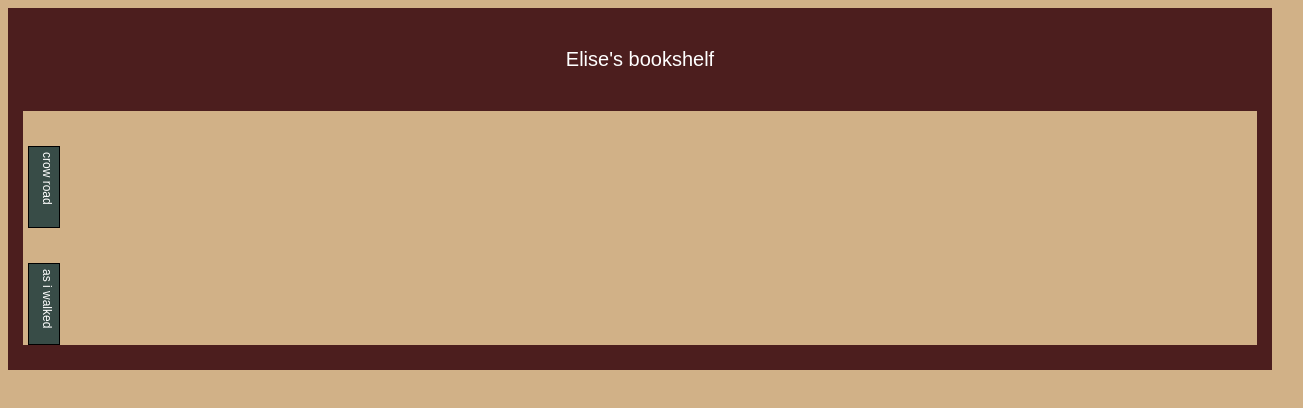
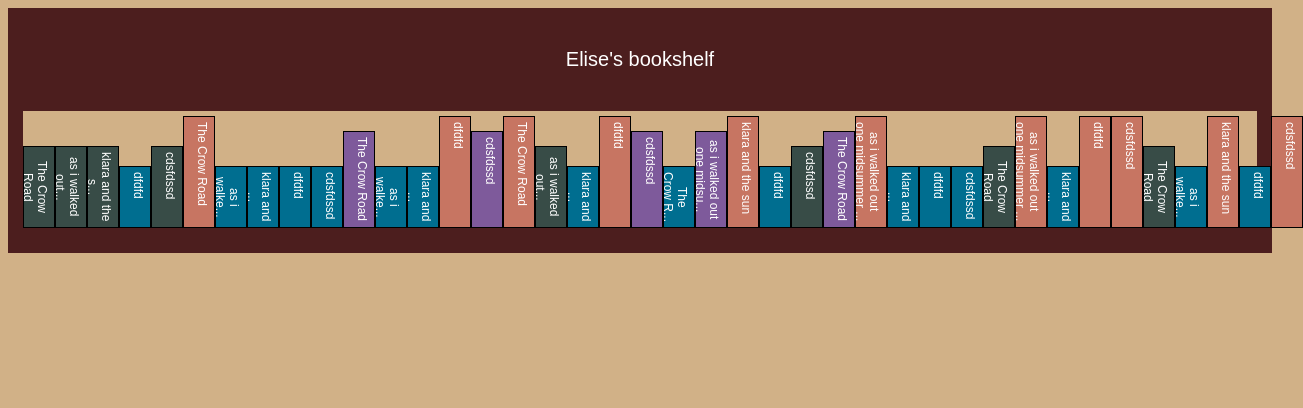
Before and after one commit to elise1365/bookcaseSite, a plain HTML site: page homepage.html in a window 1280 px wide. Shown: the whole page, 1303 px wide, since content can reach past the window. Drawn offline with Linux system fonts and the light colour scheme.

Commit message:
got the books in one line

```diff
--- a/script.js
+++ b/script.js
@@ -20,30 +20,42 @@ function drawBooks(listOfBooks) {
         let randNum = Math.floor(Math.random() * 4) +1;
         // alert(randNum);
         let className;
+        let title = listOfBooks[i];
         if(randNum == 1){
             className = "bookSpine1"
+            if(listOfBooks[i].length > 15){
+                title = title.slice(0,15);
+                title += "...";
+            }
         }
         else if(randNum == 2){
             className = "bookSpine2"
+            if(listOfBooks[i].length > 30){
+                title = title.slice(0,30);
+                title += "...";
+            }
         }
         else if(randNum == 3){
             className = "bookSpine3"
+            if(listOfBooks[i].length > 10){
+                title = title.slice(0,10);
+                title += "...";
+            }
         }
-        else if(randNum == 4){
+        else{
             className = "bookSpine4"
+            if(listOfBooks[i].length > 25){
+                title = title.slice(0,25);
+                title += "...";
+            }
         }
 
         const bookSpine = document.createElement("div");
         bookSpine.className = className + " bookSpine";
-
-        let title = listOfBooks[i];
-        if(listOfBooks[i].length > 12){
-            title = title.slice(0,12);
-        }
 
         bookSpine.innerText = title;
         bookShelf.appendChild(bookSpine);
     }
 }
 
-window.onload = drawBooks(["crow road", "as i walked out one midsummer morning"]);
+window.onload = drawBooks(["The Crow Road", "as i walked out one midsummer morning", "klara and the sun", "dfdfd", "cdsfdssd", "The Crow Road", "as i walked out one midsummer morning", "klara and the sun", "dfdfd", "cdsfdssd", "The Crow Road", "as i walked out one midsummer morning", "klara and the sun", "dfdfd", "cdsfdssd", "The Crow Road", "as i walked out one midsummer morning", "klara and the sun", "dfdfd", "cdsfdssd", "The Crow Road", "as i walked out one midsummer morning", "klara and the sun", "dfdfd", "cdsfdssd", "The Crow Road", "as i walked out one midsummer morning", "klara and the sun", "dfdfd", "cdsfdssd", "The Crow Road", "as i walked out one midsummer morning", "klara and the sun", "dfdfd", "cdsfdssd", "The Crow Road", "as i walked out one midsummer morning", "klara and the sun", "dfdfd", "cdsfdssd"]);
--- a/style.css
+++ b/style.css
@@ -45,7 +45,7 @@ body {
 .bookSpine1 {
     background-color: #384C47;
     height: 70px;
-    margin: 35px 0 0 5px;
+    margin: 35px 0 0 0;
 }
 
 .bookSpine2 {
@@ -69,3 +69,7 @@ body {
 .container {
     display: flex;
 }
+
+#bookShelf{
+    display: flex;
+}
```
